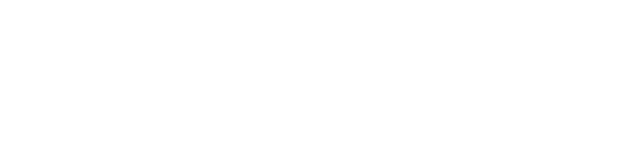
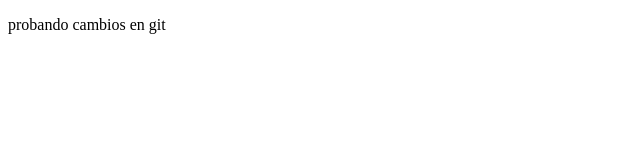
Before and after one commit to bryangrgs/primer-repositorio, a plain HTML site: page index.html in a window 1280 px wide. Shown: the whole page, without its empty margins (0-640 px from the left). Drawn offline with Linux system fonts and the light colour scheme.

Commit message:
cambios agregamos sitios

```diff
--- a/index.html
+++ b/index.html
@@ -6,7 +6,8 @@
     <meta name="viewport" content="width=device-width, initial-scale=1.0">
     <title>Document</title>
 </head>
+
 <body>
-
+    <p>probando cambios en git</p>
 </body>
 </html>
```
